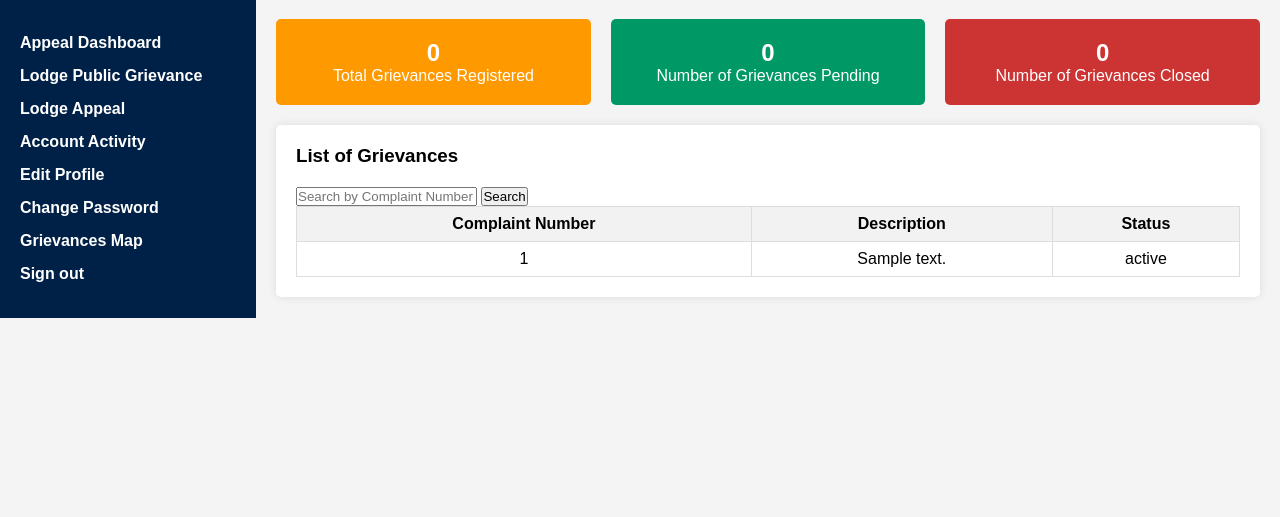
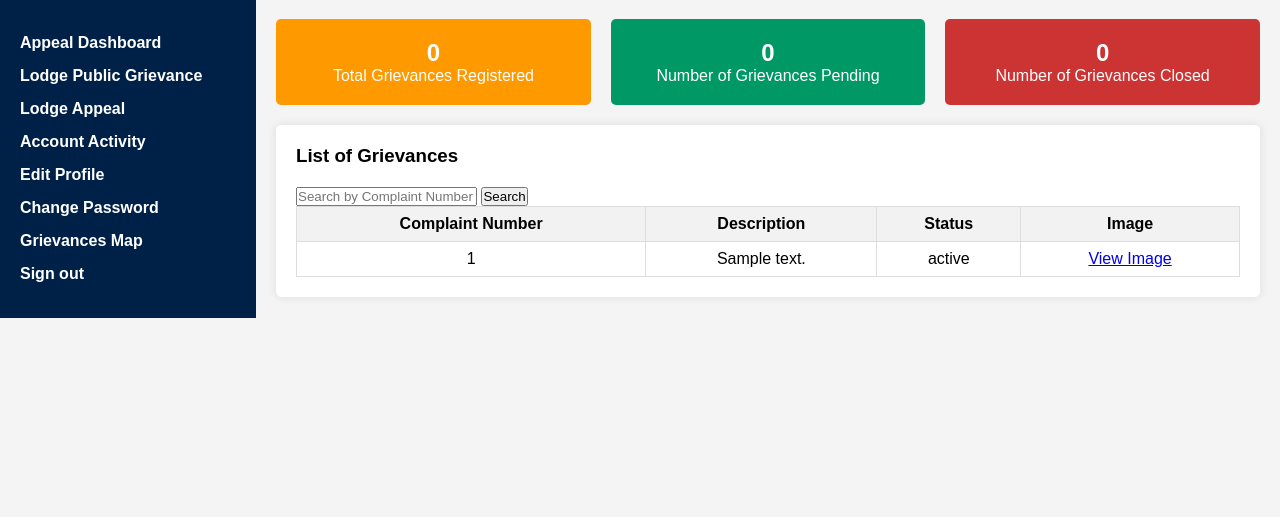
Before and after one commit to subhasou26/grievance_redressal, a Node project: template views/user/user-dash-2.ejs in a window 1280 px wide. Shown: the part 182-699 px from the top of the page. Run offline with Node 20 templates, Linux system fonts and the light colour scheme; the template is opened without the code that fills it: most values are stand-ins (such as "Sample title", 1, 10 or a date in 2020); some libraries are stand-ins or nearby versions.

Commit message:
User pic show

```diff
--- a/views/user/user-dash-2.ejs
+++ b/views/user/user-dash-2.ejs
@@ -66,6 +66,7 @@
                             <th>Complaint Number</th>
                             <th>Description</th>
                             <th>Status</th>
+                            <th>Image</th>
                         </tr>
                     </thead>
                     <tbody id="complaints-table-body">
@@ -74,6 +75,15 @@
                                 <td><%= complain.complaintNumber %></td>
                                 <td><%= complain.description %></td>
                                 <td><%= complain.status %></td>
+                                <td>
+                                    <% if (complain.attachments) { %>
+                                        <a href="<%=complain.attachments %>" target="_blank">
+                                            View Image
+                                        </a>
+                                    <% } else { %>
+                                        No Image Available
+                                    <% } %>
+                                </td>
                                 <td style="display: none;"><%= complain.response %></td>
                             </tr>
                         <% } %>
```
